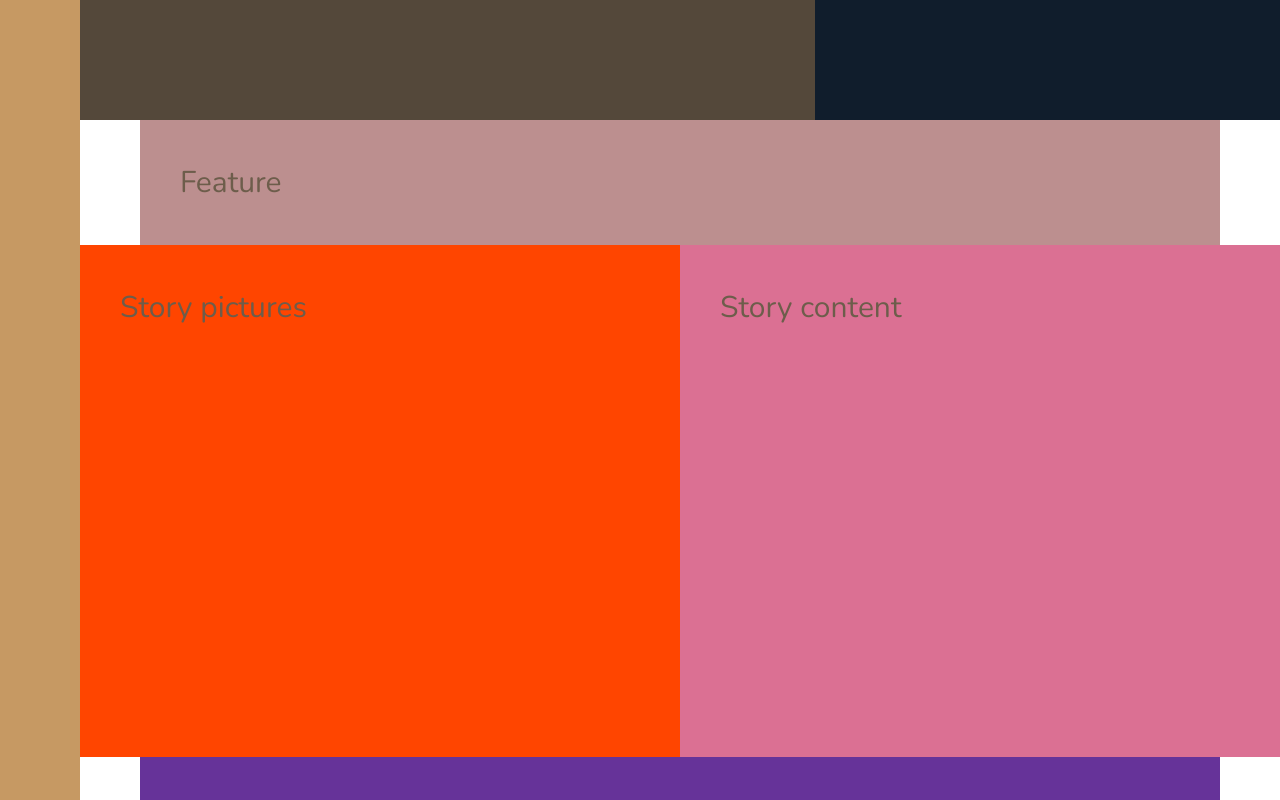
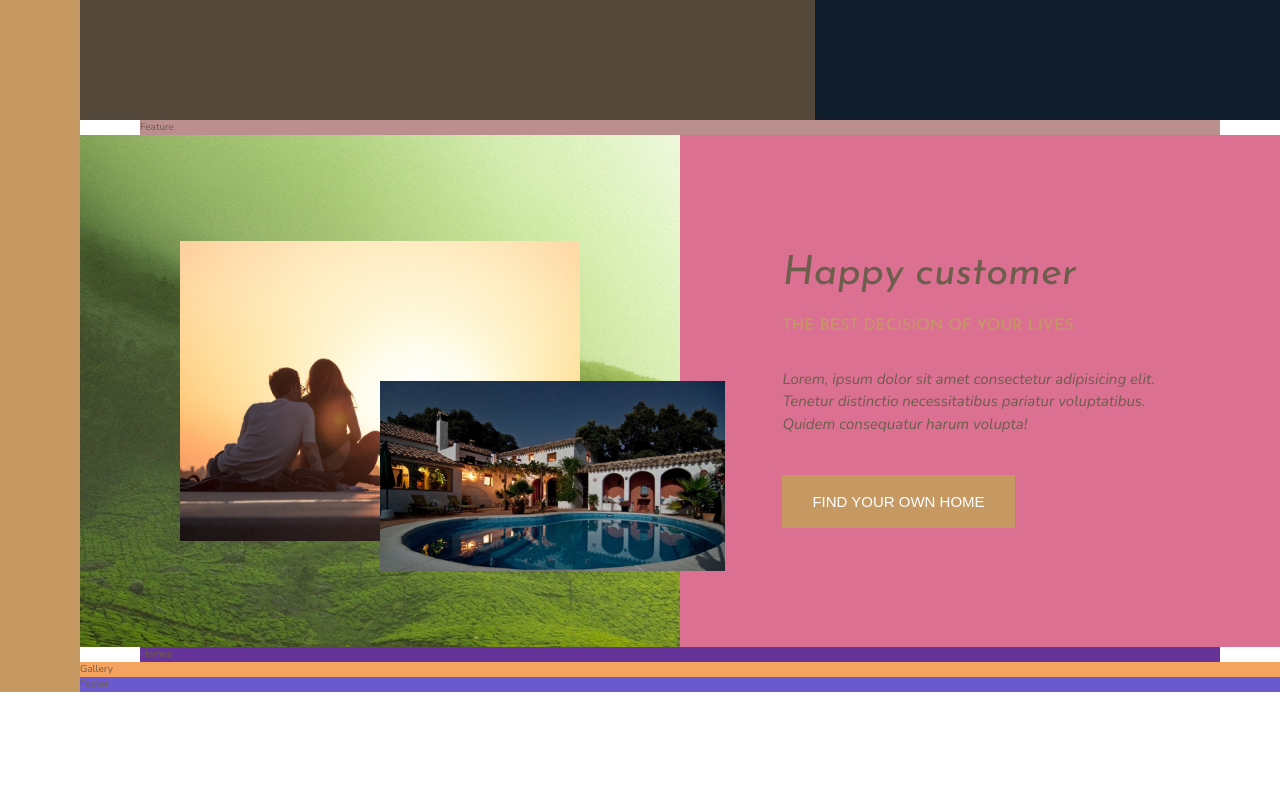
Before and after one commit to skhanam16/Grid-layout, a website: page index.html in a window 1280 px wide. Shown: the part 520-1320 px from the top of the page. After the commit the page ends 1212 px from the top, so only its background shows below. Drawn offline with nearby package versions, Linux system fonts and the light colour scheme.

Commit message:
update-on-19-01-2021

```diff
--- a/index.html
+++ b/index.html
@@ -24,8 +24,16 @@
         <section class="features">
             Feature
         </section>
-        <div class="story__pictures">Story pictures</div>
-        <div class="story__content">Story content </div>
+        <div class="story__pictures">
+            <img src="img/story-1.jpeg" alt="Story 1" class="story__img--1" >
+            <img src="img/story-2.jpeg" alt="Story 2" class="story__img--2" >
+        </div>
+        <div class="story__content">
+            <h2 class="heading-2 mb-sm"> Happy customer </h2>
+            <h3 class="heading-3  heading-3--dark mb-md">The best decision of your lives</h3>
+            <p class="story__text">Lorem, ipsum dolor sit amet consectetur adipisicing elit. Tenetur distinctio necessitatibus pariatur voluptatibus. Quidem consequatur harum volupta!</p>
+            <button class="btn">Find your own home</button>
+        </div>
         <section class="homes">
             Homes
         </section>
--- a/sass/_base.scss
+++ b/sass/_base.scss
@@ -38,8 +38,8 @@ body{
     display: grid;
     grid-template-rows: 80vh min-content 40vw repeat(3, min-content);
     grid-template-columns: [sidebar-start] 8rem [sidebar-end full-start] minmax(6rem,1fr) [center-start] repeat(8,  [col-start] minmax(min-content, 14rem) [col-start])  [center-end] minmax(6rem,1fr) [full-end]; // total width 1140px and devide this with 8 columns so the result is 142.5
-      & > * {
-          padding: 40px;
-          font-size: 3rem;
-      }
+    //   & > * {
+    //       padding: 40px;
+    //       font-size: 3rem;
+    //   }
 }
--- a/sass/_story.scss
+++ b/sass/_story.scss
@@ -2,10 +2,61 @@
     &__pictures{
         background-color: orangered;
         grid-column: full-start/ col-start 5;
+        background-image: url(../img/back.jpg);
+
+        //now turn this container into a grid container
+        display: grid;
+        grid-template-rows: repeat(6, 1fr);
+        grid-template-columns: repeat(6, 1fr);
+        // this property position the image in the center
+        align-items: center;
+    }
+
+    &__img--1{
+        //the 100% width of the parent width
+      width: 100%;
+      // start from 2 row and end at 6 row
+      grid-row: 2 /6;
+      // start at 2 row and end at 6 row
+      grid-column: 2/6;
+    }
+
+    &__img--2{
+        // if we change the width from 100 to 115% then it will expand the image
+        width: 115%;
+        // from row 4 to 6
+        grid-row: 4/ 6;
+        // from column 4 to 7
+        grid-column: 4/7 ;
+
+        z-index: 10;
+        //we can add background-shawdow
+
     }
 
     &__content{
         background-color: palevioletred;
         grid-column: col-start 5 / full-end;
+        //instead of using 6rem left-right padding we can use percentange of view-port width;
+        padding: 6rem 8vw;
+        /*
+        display: flex;
+        flex-direction: column;
+        justify-content: center;
+        align-items: flex-start;
+        */
+
+        display: grid;
+        align-content: center;
+        justify-items: start;
+
+    }
+
+    &__text{
+
+        font-size: 1.5rem;
+        font-style: italic;
+        margin-bottom: 4rem;
+
     }
 }
--- a/sass/_typography.scss
+++ b/sass/_typography.scss
@@ -0,0 +1,72 @@
+%heading{
+
+    font-family: $font-display;
+    font-weight: 400;
+
+}
+
+
+.heading-1{
+    @extend %heading;
+
+}
+
+.heading-2{
+
+    @extend %heading;
+    font-size: 4rem;
+    font-style: italic;
+    line-height: 1;
+
+    &--light{
+        color: $color-grey-light-1;
+    }
+
+    &--dark{
+        color: $color-grey-dark-1;
+    }
+}
+
+.heading-3{
+
+    @extend %heading;
+    font-size: 1.6rem;
+    color: $color-primary;
+    text-transform: uppercase;
+
+}
+
+.heading-4{
+    @extend %heading;
+    font-size: 1.9rem;
+    &--light{
+        color: $color-grey-light-1;
+    }
+
+    &--dark{
+        color: $color-grey-dark-1;
+    }
+
+}
+
+.btn{
+    background-color: $color-primary;
+    color: #fff;
+    border: none;
+    border-radius: none;
+    font-size: 1.5rem;
+    text-transform: uppercase;
+    padding: 1.8rem 3rem;
+    cursor: pointer;
+    transition: all .2s;
+
+    &:hover{
+        background-color: $color-primary-dark;
+        //color: black;
+    }
+}
+
+.mb-sm{ margin-bottom: 2rem;}
+.mb-md{margin-bottom: 3rem;}
+.mb-lg{margin-bottom: 4rem;}
+.mb-elg{margin-bottom: 8rem;}
```
Also changed, not shown: css/style.css.
